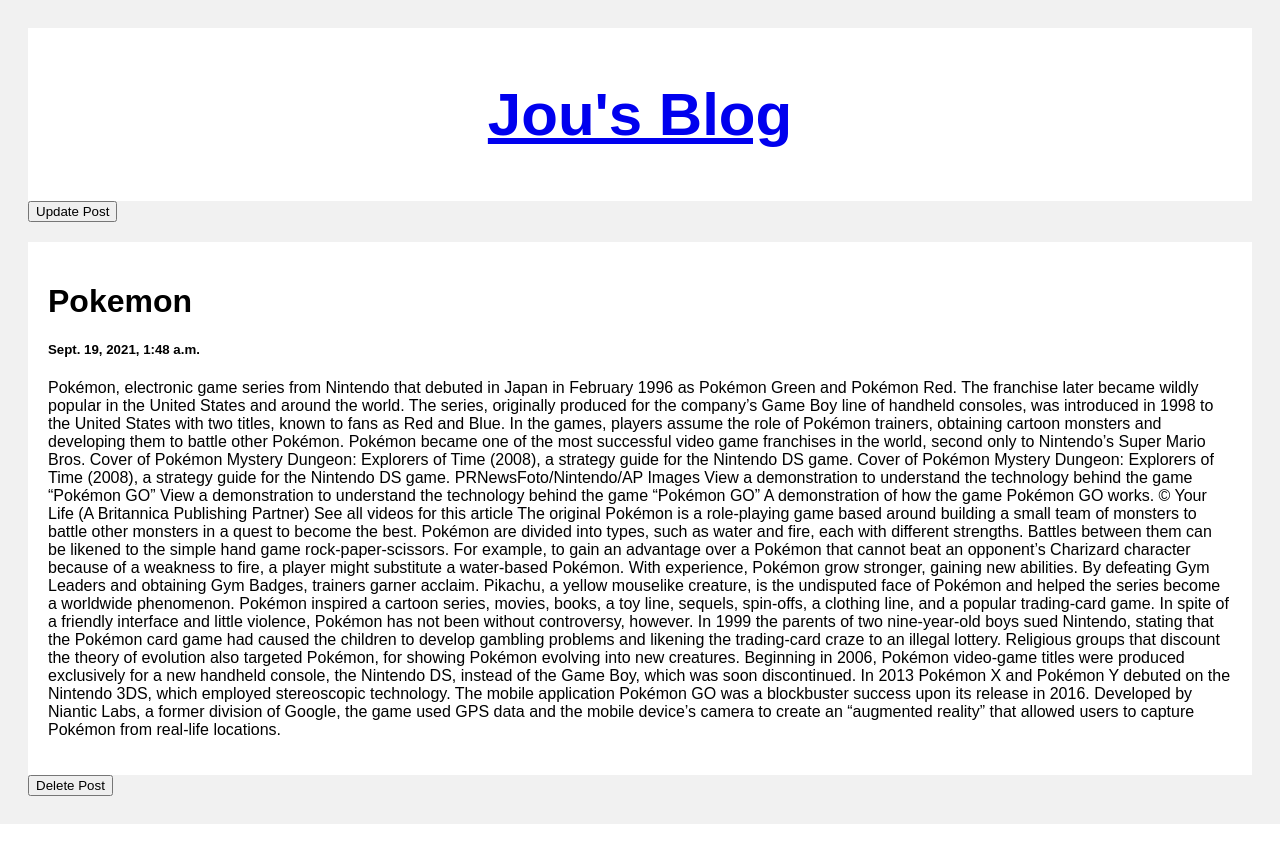
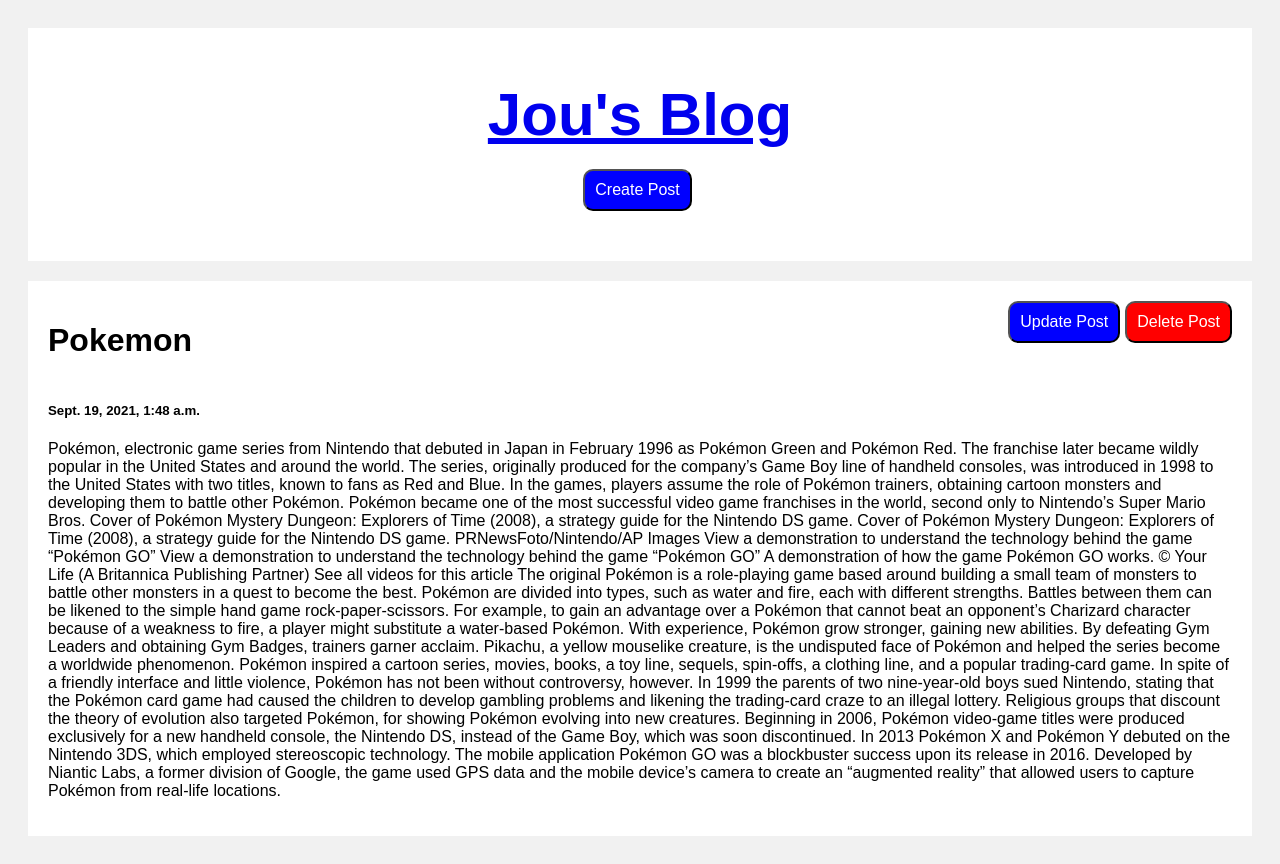
Before and after one commit to JXIong15/django-blog, a Django app: page /post/1 in a window 1280 px wide. Before the commit the page ends 824 px from the top, so only its background shows below. Run offline with Django 3.2, Linux system fonts and the light colour scheme; data comes from the database, SQL or seed files in the repository; both versions use the stored data as it was after the commit.

Commit message:
added css to buttons

```diff
--- a/post/templates/post/base.html
+++ b/post/templates/post/base.html
@@ -18,6 +18,11 @@
   font-size: 40px;
   text-align: center;
   background: white;
+  padding-bottom: 50px;
+}
+
+h2 {
+  margin-bottom: 10px;
 }
 
 .leftcolumn {
@@ -37,6 +42,33 @@
   clear: both;
 }
 
+.header-row {
+  display: flex;
+  justify-content: space-between;
+}
+
+.btn-row {
+  display: flex;
+  justify-content: right;
+}
+
+.btn {
+  margin-right: 5px;
+  background-color: blue;
+  padding: 10px;
+  color: white;
+  font-size: medium;
+  border-radius: 10px;
+}
+
+.del-btn {
+  background-color: red;
+  padding: 10px;
+  color: white;
+  font-size: medium;
+  border-radius: 10px;
+}
+
 @media screen and (max-width: 800px) {
   .leftcolumn, .rightcolumn {
     width: 100%;
@@ -51,6 +83,9 @@
 <a href="{% url 'index' %}">
   <h2>Jou's Blog</h2>
 </a>
+  <a href="{% url 'postcreate' %}">
+    <button class="btn">Create Post</button>
+  </a>
 </div>
 
 {% block content %}
--- a/post/templates/post/index.html
+++ b/post/templates/post/index.html
@@ -1,9 +1,5 @@
 {% extends './base.html' %}
 {% block content %}
-
-<a href="{% url 'postcreate' %}">
-<button>Create Post</button>
-</a>
 
 <div class="row">
   <div class="leftcolumn">
--- a/post/templates/post/post.html
+++ b/post/templates/post/post.html
@@ -1,22 +1,28 @@
 {% extends './base.html' %}
 {% block content %}
-
-<a href="{% url 'postupdate' post.id %}">
-<button>Update Post</button>
-</a>
 
 <div class="row">
   <div class="leftcolumn">
     <div class="card">
+
+      <div class="header-row">
         <h1>{{post.title}}</h1>
+        <div class="btn-row">
+          <a href="{% url 'postupdate' post.id %}">
+            <button class="btn">Update Post</button>
+          </a>
+          <a href="{% url 'postdelete' post.id %}">
+            <button class="del-btn">Delete Post</button>
+          </a>
+        </div>
+      </div>
+
         <h5>{{post.created_at}}</h5>
         <p>{{post.body}}</p>
     </div>
   </div>
 </div>
 
-<a href="{% url 'postdelete' post.id %}">
-<button>Delete Post</button>
-</a>
+
 
 {% endblock %}
```
Also changed, not shown: db.sqlite3.
